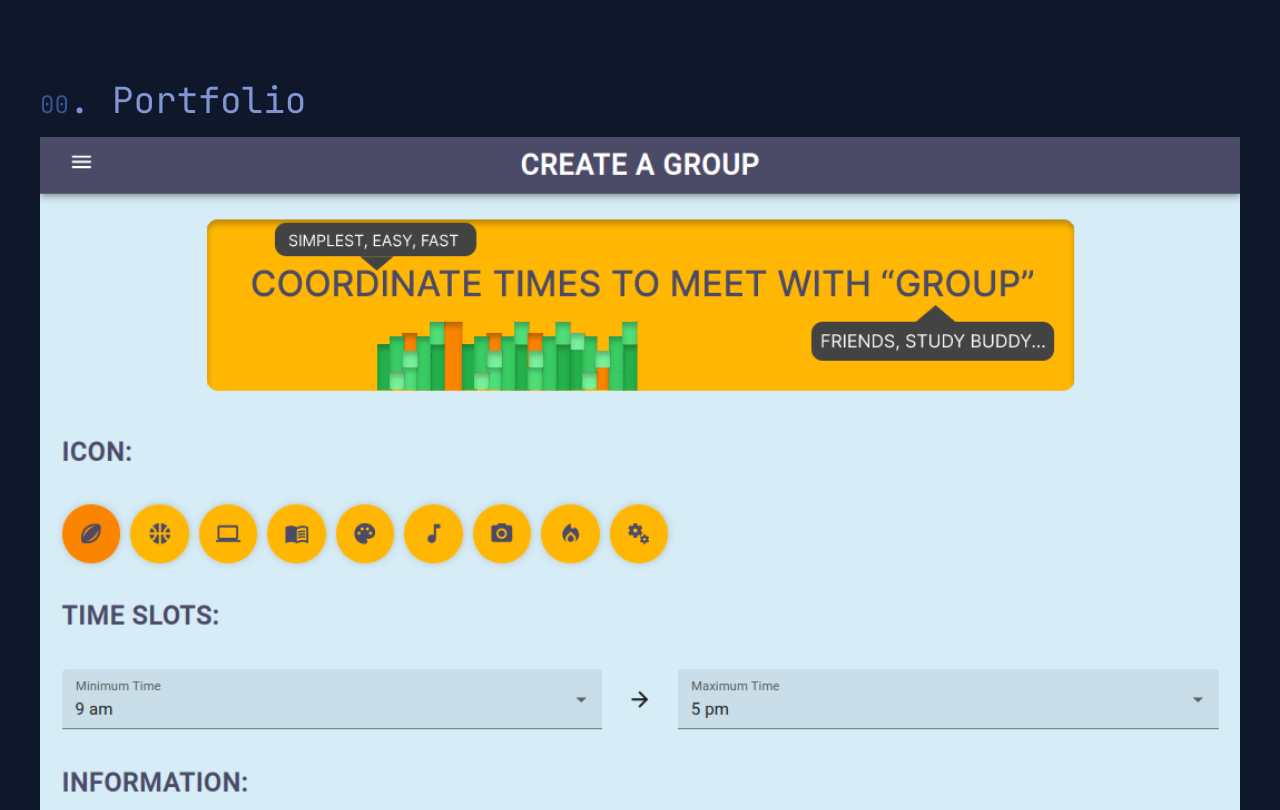
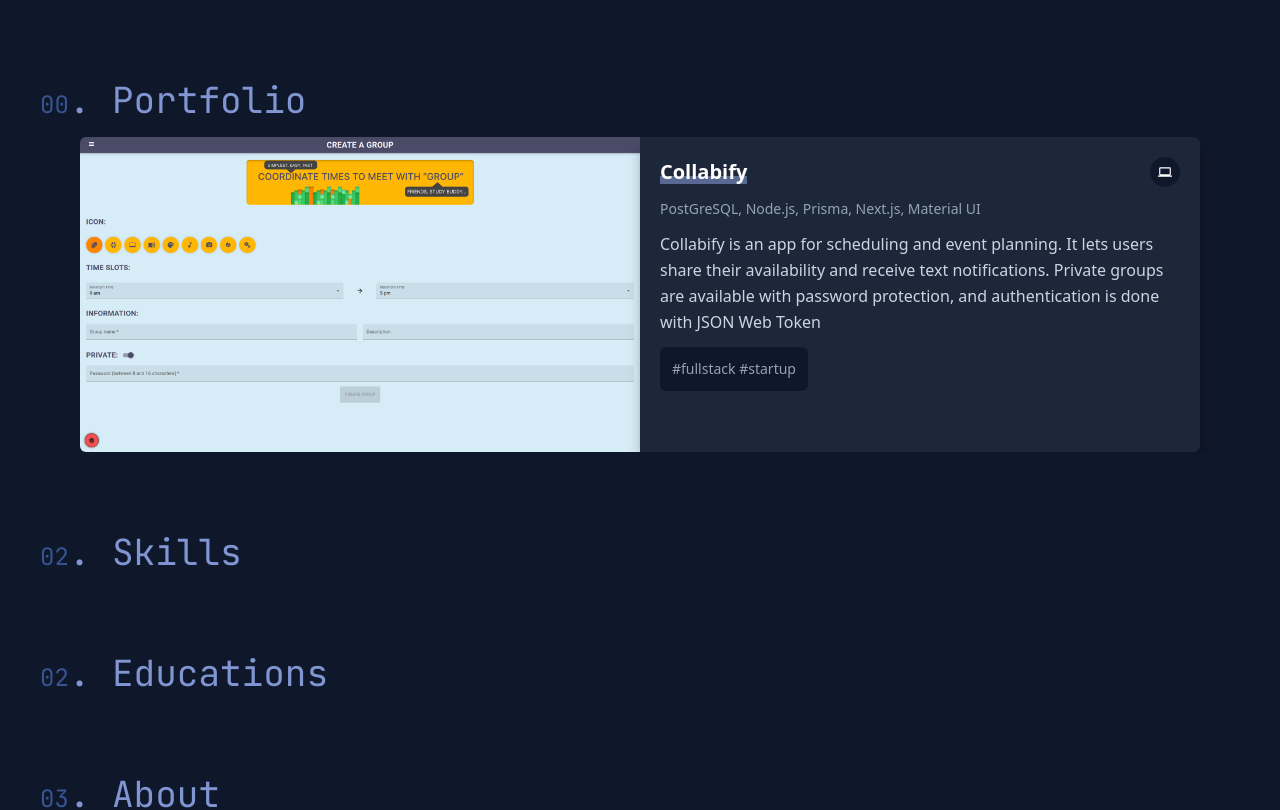
Before and after one commit to hn275/portfolio, a React (Vite) app: page / in a window 1280 px wide. Shown: the part 840-1650 px from the top of the page. Built offline with nearby package versions, Linux system fonts and the light colour scheme.

Commit message:
feat: project card

```diff
--- a/src/App.tsx
+++ b/src/App.tsx
@@ -5,6 +5,7 @@ import cx from "classnames";
 import { Alert, ContactMe, Section, SocialLinks, Image } from "components";
 import { useAlert, useContactMe } from "hooks";
 import { PROJECTS } from "assets/content";
+import { Collabify } from "features/Project/contents";
 
 function App() {
   const contactMeProps = useContactMe();
@@ -40,7 +41,7 @@ function App() {
           _count="00"
           className="flex flex-col gap-5"
         >
-          <Image src={collabify.imageSrc} />
+          <Collabify {...collabify} />
         </Section>
 
         {/* SKILLS */}
--- a/src/components/Project/Collabify.tsx
+++ /dev/null
@@ -1,20 +0,0 @@
-export function Collabify() {
-  return (
-    <>
-      <p>Collabify is a tech-startup by students of University of Victoria.</p>
-      <p>
-        Collabify allows users to easily share their availability with others
-        and receive text notifications if an event is created. Users can opt in
-        for a private group that requires a password to access and to share
-        their availability, authentication is done with JSON Web Token. This app
-        is great for coordinating schedules and planning events with friends,
-        family, or colleagues.
-      </p>
-      <p>
-        I&apos;m greatful to be selected by the project manager to lead a team
-        of 4. Within the months of the Winter semester, we&apos;ve managed to
-        pass all of our courses, and to have a MVP hosted!
-      </p>
-    </>
-  );
-}
--- a/src/components/Project/index.ts
+++ b/src/components/Project/index.ts
@@ -1,4 +1,3 @@
 export * from "./GoVikes";
 export * from "./StudySpaceFinder";
-export * from "./Collabify";
 export * from "./GradeTracker";
--- a/src/features/Project/ProjectCard.tsx
+++ /dev/null
@@ -1,27 +0,0 @@
-import { BsGithub } from "react-icons/bs";
-import cx from "classnames";
-import { motion } from "framer-motion";
-import { MdOutlineComputer } from "react-icons/md";
-import { Link } from "./Link";
-
-export interface ProjectProps {
-  title: string;
-  stacks: string[];
-  github: string | null;
-  liveSite?: string | null;
-  imageSrc: string;
-  fromLeft: boolean;
-  tags: string[];
-}
-
-export function ProjectCard({
-  title,
-  stacks,
-  github,
-  liveSite,
-  imageSrc,
-  fromLeft,
-  tags,
-}: ProjectProps) {
-  return <motion.section></motion.section>;
-}
--- /dev/null
+++ b/src/features/Project/ProjectImage.tsx
@@ -0,0 +1,8 @@
+import { Image } from "components";
+import { ImgHTMLAttributes } from "react";
+import cx from "classnames";
+
+export function ProjectImage(props: ImgHTMLAttributes<HTMLImageElement>) {
+  const { className } = props;
+  return <Image {...props} className={cx([className])} />;
+}
--- /dev/null
+++ b/src/features/Project/ProjectLayout.tsx
@@ -0,0 +1,19 @@
+import { ReactNode } from "react";
+import cx from "classnames";
+
+interface Props {
+  children: ReactNode;
+}
+
+export function ProjectLayout({ children }: Props) {
+  return (
+    <section
+      className={cx([
+        "lg:px-10 lg:gap-0",
+        "grid lg:grid-cols-2 relative rounded-md overflow-hidden",
+      ])}
+    >
+      {children}
+    </section>
+  );
+}
--- /dev/null
+++ b/src/features/Project/contents/Collabify.tsx
@@ -0,0 +1,70 @@
+import { ProjectImage } from "../ProjectImage";
+import { ProjectLayout } from "../ProjectLayout";
+import { ProjectProps } from "../types";
+import cx from "classnames";
+import { BsGithub } from "react-icons/bs";
+import { MdOutlineComputer } from "react-icons/md";
+
+export function Collabify(props: ProjectProps) {
+  const { imageSrc, title, liveSite, fromLeft, stacks, github, tags } = props;
+  return (
+    <ProjectLayout>
+      <ProjectImage
+        src={imageSrc}
+        className={cx([
+          "aspect-auto h-[400px] w-full lg:h-full object-cover rounded-sm lg:rounded-md",
+          {
+            "lg:rounded-tr-none lg:rounded-br-none": fromLeft,
+            "lg:rounded-tl-none lg:rounded-bl-none": !fromLeft,
+          },
+        ])}
+      />
+      <section
+        className={cx([
+          "absolute lg:relative",
+          "project-card rounded-none lg:rounded-md lg:h-auto",
+          "flex flex-col gap-3",
+          { "lg:rounded-tl-none lg:rounded-bl-none": fromLeft },
+          { "lg:rounded-tr-none lg:rounded-br-none": !fromLeft },
+        ])}
+      >
+        <div className="flex justify-between items-center">
+          <h2
+            className={cx([
+              "text-white font-bold text-xl relative w-max isolate",
+            ])}
+          >
+            <span className="absolute bottom-[2px] left-0 h-2 w-full bg-brand-50/60 -z-10" />
+            {title}
+          </h2>
+
+          <div className="flex gap-3 items-center">
+            {github && (
+              <a className="link-icon" href={github} target="_blank">
+                <BsGithub title={github} className="" />
+              </a>
+            )}
+            {liveSite && (
+              <a className="link-icon" href={liveSite} target="_blank">
+                <MdOutlineComputer title={liveSite} className="" />
+              </a>
+            )}
+          </div>
+        </div>
+
+        <p className="text-sm text-slate-400">{stacks.join(", ")}</p>
+
+        <p className="flex flex-col gap-1 text-slate-300">
+          Collabify is an app for scheduling and event planning. It lets users
+          share their availability and receive text notifications. Private
+          groups are available with password protection, and authentication is
+          done with JSON Web Token
+        </p>
+
+        <p className="text-slate-400 text-sm p-3 bg-slate-900 w-max rounded-md">
+          {tags.join(" ")}
+        </p>
+      </section>
+    </ProjectLayout>
+  );
+}
--- /dev/null
+++ b/src/features/Project/contents/index.ts
@@ -0,0 +1 @@
+export * from "./Collabify";
--- a/src/features/Project/index.ts
+++ b/src/features/Project/index.ts
@@ -1 +1 @@
-export * from "./ProjectCard";
+export * from "./types";
--- /dev/null
+++ b/src/features/Project/types.ts
@@ -0,0 +1,9 @@
+export interface ProjectProps {
+  title: string;
+  stacks: string[];
+  github: string | null;
+  liveSite?: string | null;
+  imageSrc: string;
+  fromLeft: boolean;
+  tags: string[];
+}
--- a/src/index.css
+++ b/src/index.css
@@ -18,9 +18,22 @@ main {
   .transition-smooth {
     @apply transition-all duration-200;
   }
+
+  .link-icon {
+    @apply rounded-full p-2 text-sm;
+    @apply bg-brand-50 lg:bg-slate-900 lg:hover:bg-brand-50;
+    @apply text-slate-900 lg:text-white lg:hover:text-slate-900;
+    @apply grid place-items-center;
+    @apply transition-smooth;
+  }
 }
 
 @layer utilities {
+  .project-card {
+    @apply bg-slate-800/95 p-5;
+    @apply shadow-lg shadow-black/30;
+  }
+
   .btn {
     @apply px-5 py-3;
     @apply rounded-3xl;
@@ -41,9 +54,4 @@ main {
     @apply bg-transparent hover:bg-brand-300/20;
     @apply hover:brightness-125;
   }
-
-  .accent-main {
-    box-shadow: 4px 4px 0px;
-    @apply shadow-brand-300;
-  }
 }
```
Also changed, not shown: src/assets/collabify/collabify_0.png.
